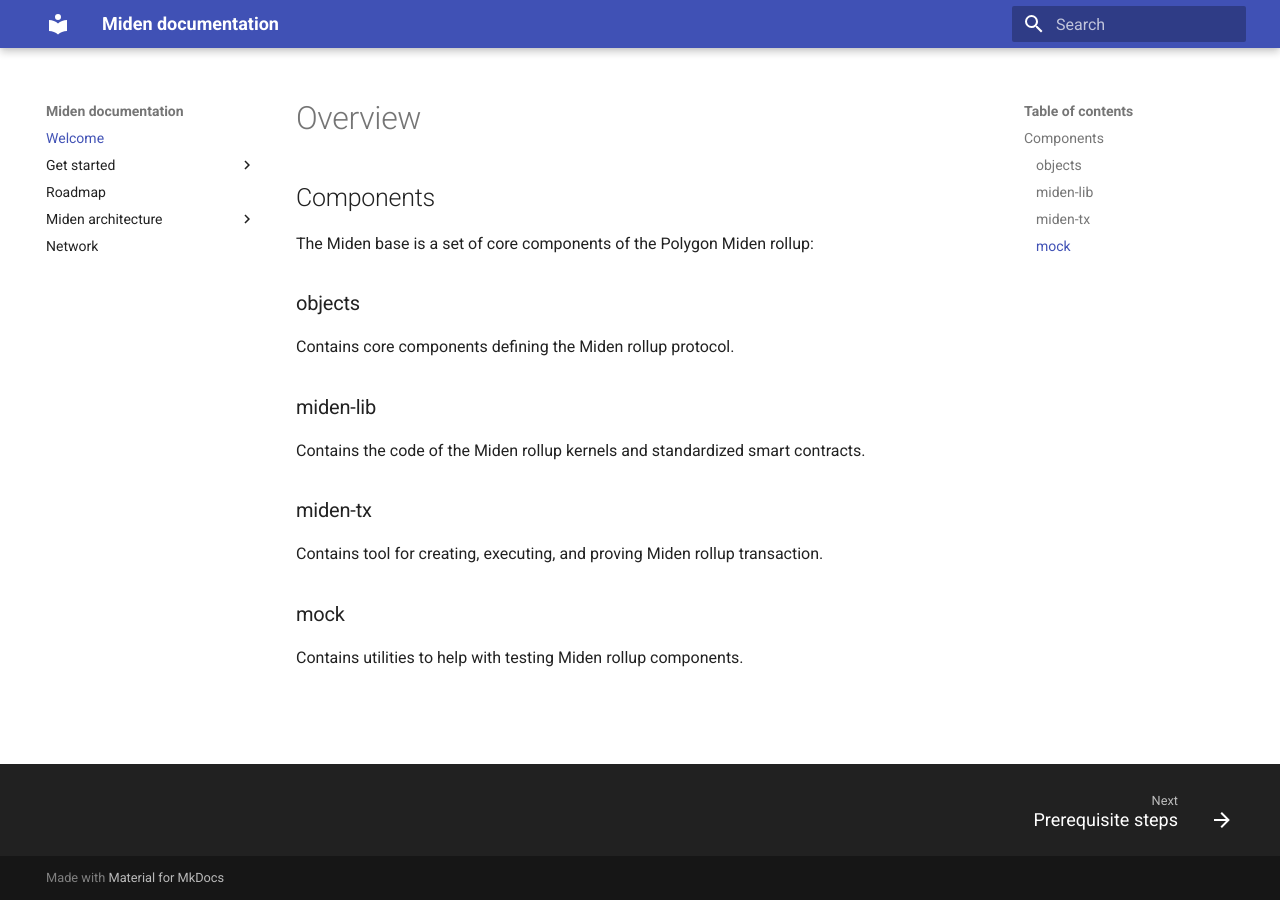
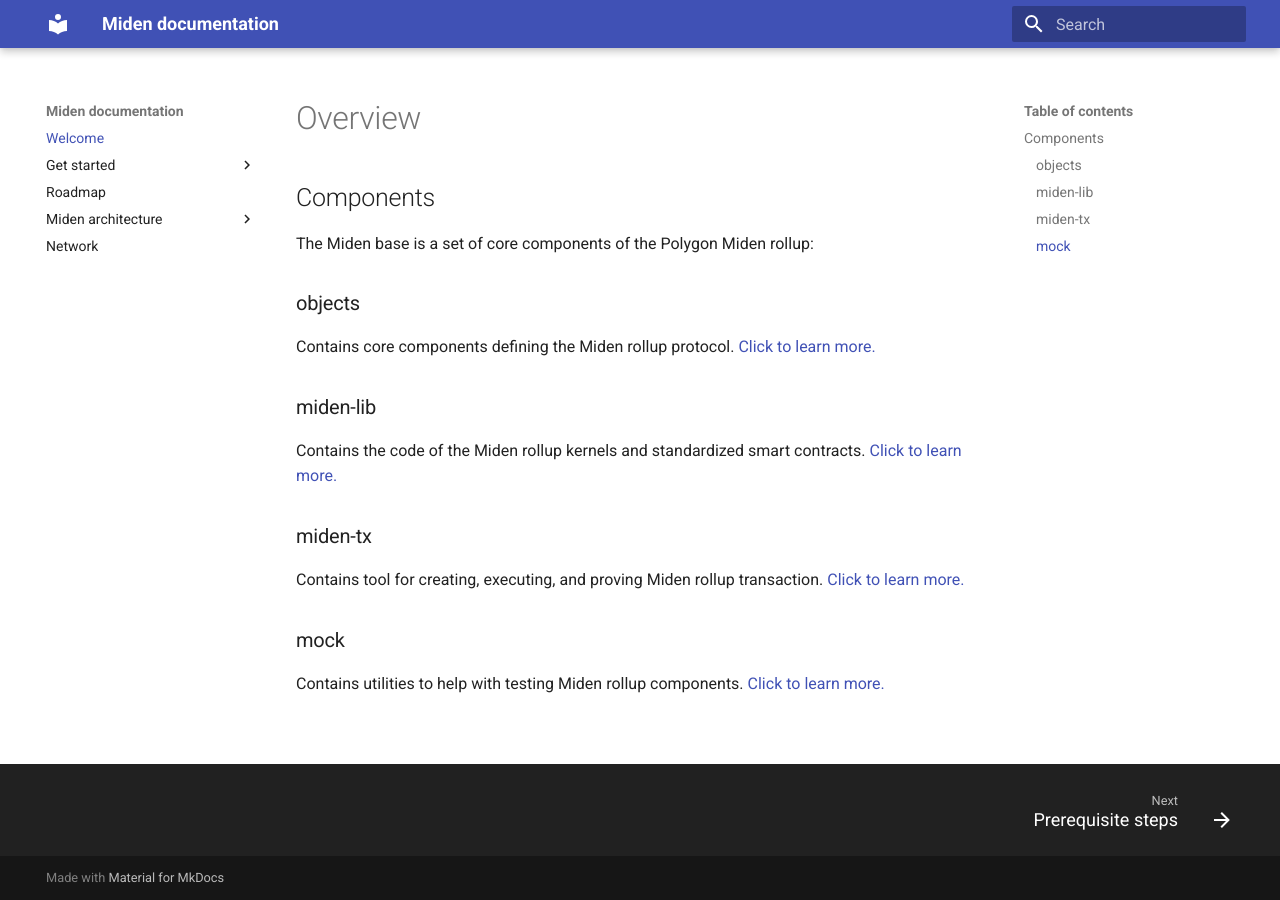
Before and after one commit to 0xPolygonMiden/miden-base, an MkDocs documentation site: the page built from docs/index.md, in a window 1280 px wide. Built offline with MkDocs 1.6.1 and Material for MkDocs 9.7.7, drawn with Linux system fonts in a browser that asks for light colours.

Commit message:
Update index.md
add link to the, readme files in the respective repos

```diff
--- a/docs/index.md
+++ b/docs/index.md
@@ -10,16 +10,16 @@
 
 ### objects
 
-Contains core components defining the Miden rollup protocol.
+Contains core components defining the Miden rollup protocol. [Click to learn more.](https://github.com/0xPolygonMiden/miden-base/blob/main/objects/README.md)
 
 ### miden-lib
 
-Contains the code of the Miden rollup kernels and standardized smart contracts.
+Contains the code of the Miden rollup kernels and standardized smart contracts. [Click to learn more.](https://github.com/0xPolygonMiden/miden-base/blob/main/miden-lib/README.md)
 
 ### miden-tx
 
-Contains tool for creating, executing, and proving Miden rollup transaction.
+Contains tool for creating, executing, and proving Miden rollup transaction. [Click to learn more.](https://github.com/0xPolygonMiden/miden-base/blob/main/miden-tx/README.md)
 
 ### mock
 
-Contains utilities to help with testing Miden rollup components.
+Contains utilities to help with testing Miden rollup components. [Click to learn more.](https://github.com/0xPolygonMiden/miden-base/blob/main/mock/README.md)
```
